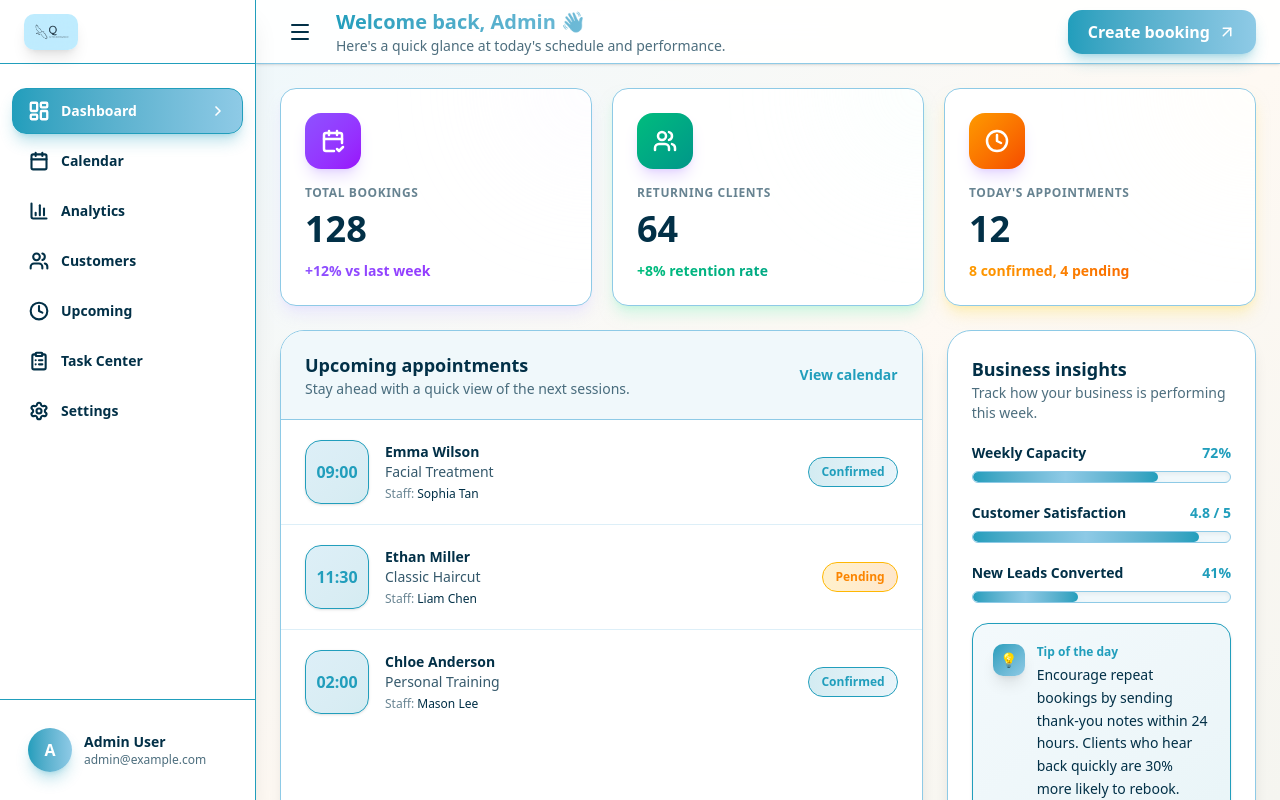
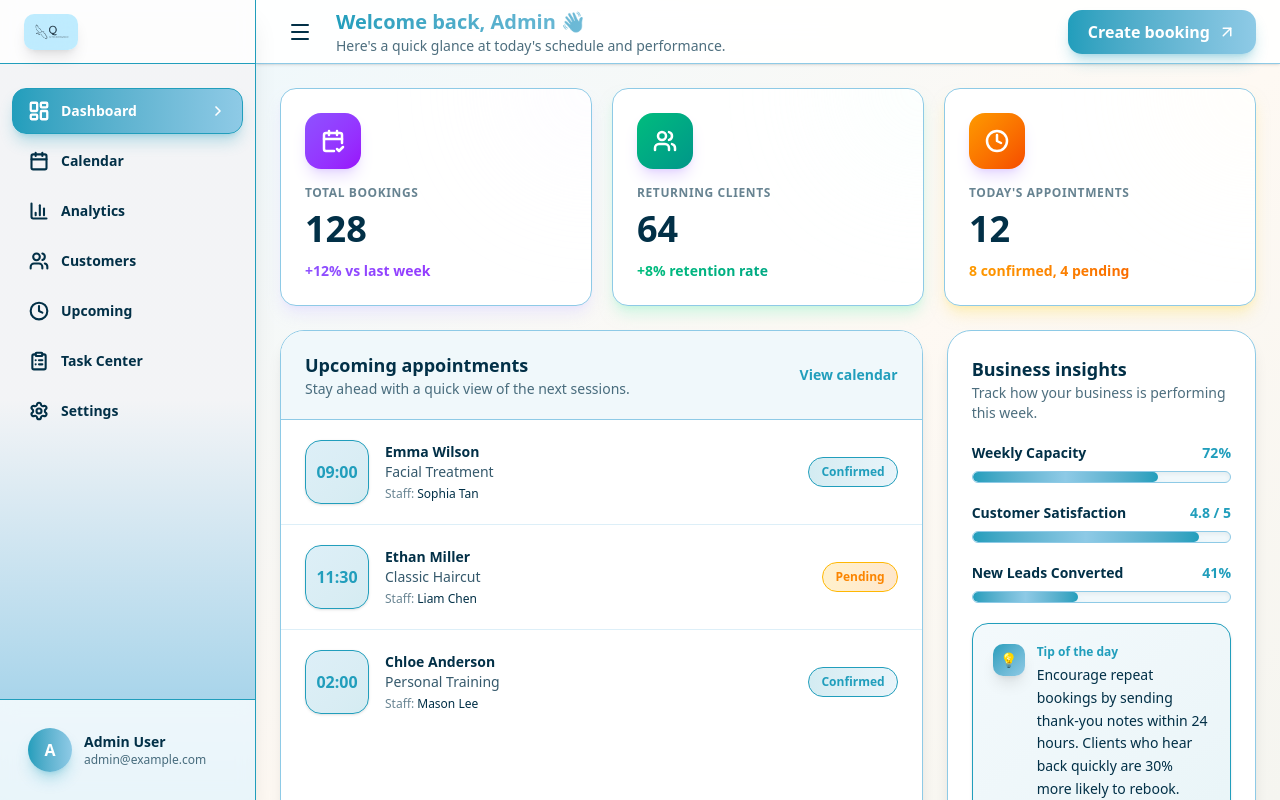
Before and after one commit to TaeyoungYou/QBookingAppRevamp, a React (Vite) app: page /dashboard in a window 1280 px wide. Built offline with nearby package versions, Linux system fonts and the light colour scheme.

Commit message:
Recolor sidebar in dashboard

```diff
--- a/src/components/Dashboard/Sidebar.tsx
+++ b/src/components/Dashboard/Sidebar.tsx
@@ -64,7 +64,7 @@ export default function Sidebar({ isOpen }: SidebarProps) {
       initial={{ x: -280 }}
       animate={{ x: isOpen ? 0 : -280 }}
       transition={{ duration: 0.3, ease: "easeInOut" }}
-      className="w-64 bg-linear-to-b from-body via-body to-body text-prussianBlue flex flex-col h-screen shadow-xl fixed z-1010 border-r border-blueGreen"
+      className="w-64 bg-linear-to-b from-gray-100 via-gray-100 to-skyBlue text-prussianBlue flex flex-col h-screen shadow-xl fixed z-1010 border-r border-blueGreen"
     >
       {/* Logo  */}
       <motion.div
```
